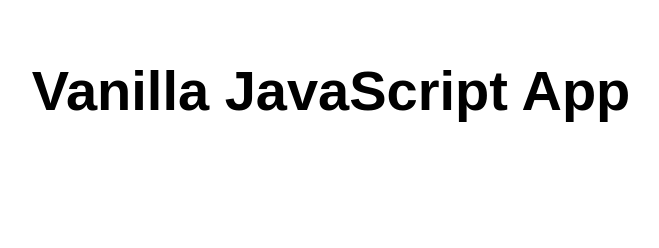
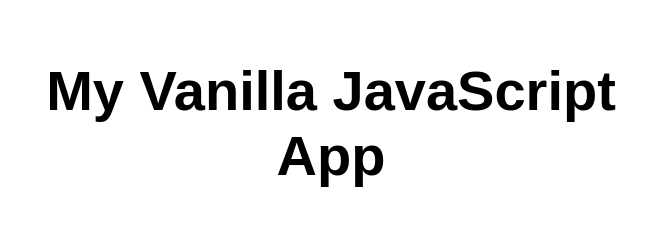
Before and after one commit to seijamhr/my-first-static-web-app, a website: page src/index.html in a window 1280 px wide. Shown: the whole page, without its empty margins (309-968 px from the left). Drawn offline with Linux system fonts and the light colour scheme.

Commit message:
Update index.html

```diff
--- a/src/index.html
+++ b/src/index.html
@@ -10,7 +10,7 @@
 
 <body>
   <main>
-    <h1>Vanilla JavaScript App</h1>
+    <h1>My Vanilla JavaScript App</h1>
   </main>
 </body>
 
```
